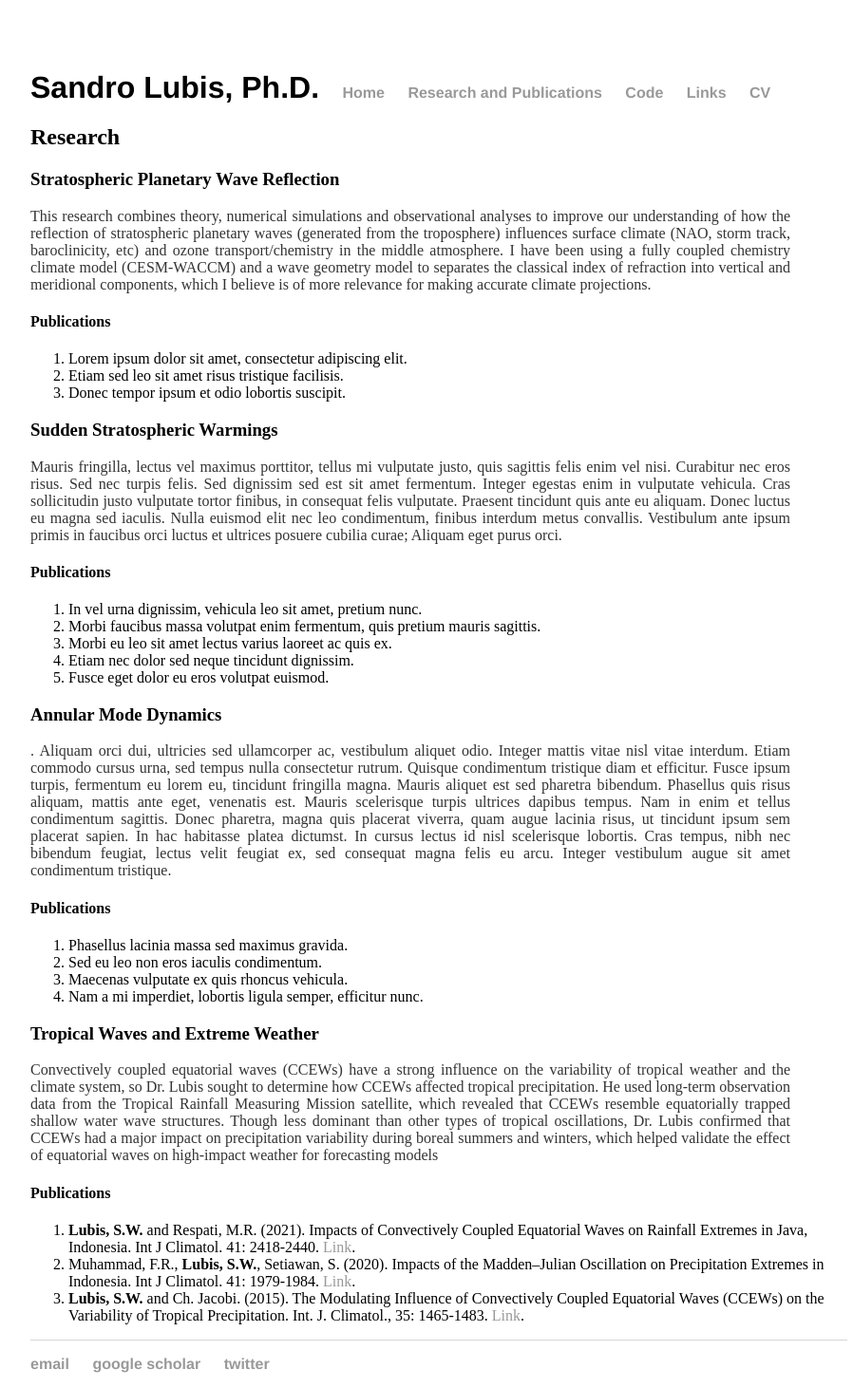
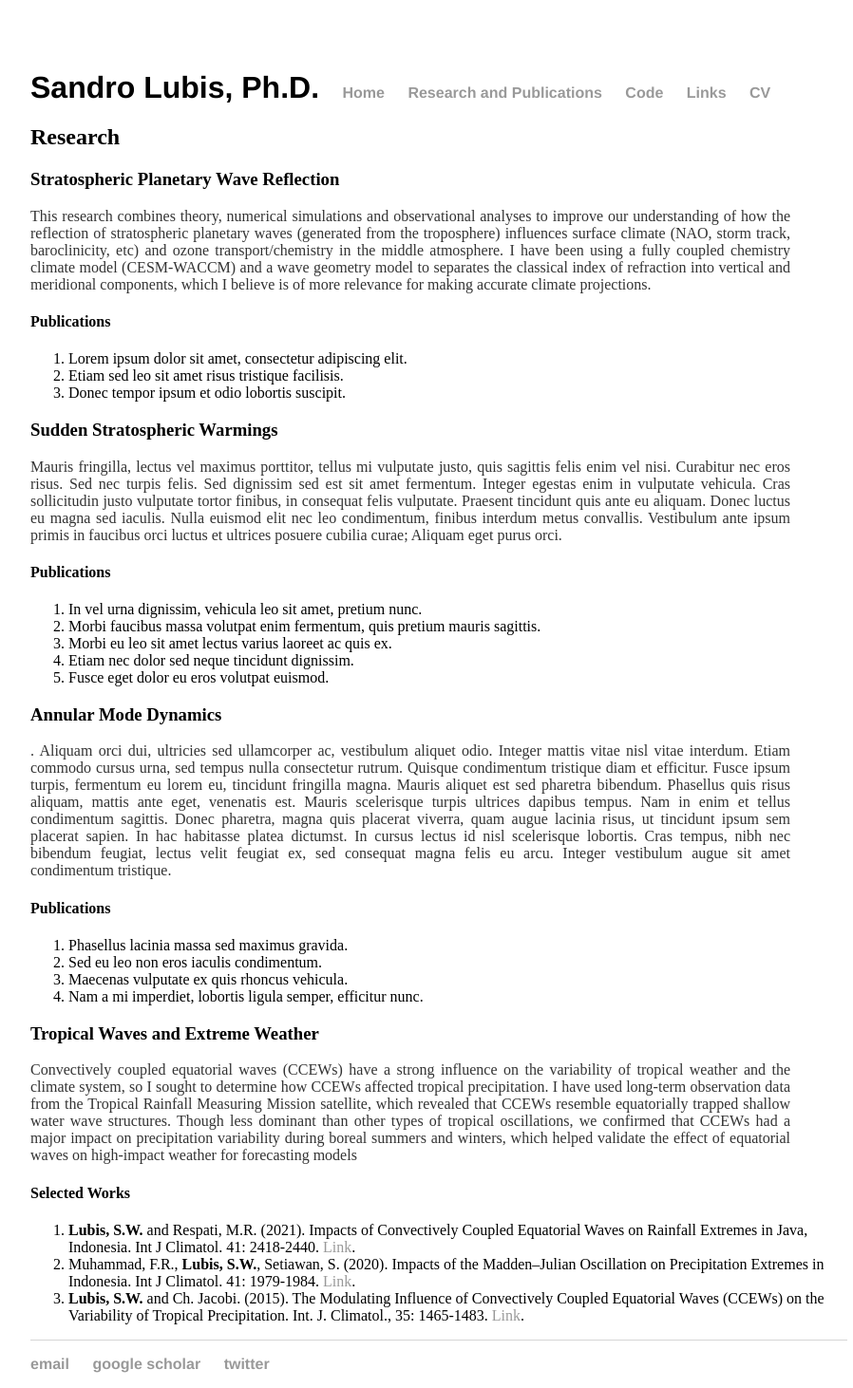
Before and after one commit to sandrolubis/sandrolubis.github.io, a Jekyll site: the page built from research/index.html, in a window 1280 px wide. Shown: the whole page at 95% size, without its empty margins (276-1174 px from the left). Built offline with Jekyll 4.4.1, drawn with Linux system fonts in a browser that asks for light colours.

Commit message:
Update index.html

```diff
--- a/research/index.html
+++ b/research/index.html
@@ -44,12 +44,12 @@ title: Research Interests | Sandro Lubis
 
 			<h3>Tropical Waves and Extreme Weather</h3>
 			<p class="indented"><font size=3> Convectively coupled equatorial waves (CCEWs) have a strong influence on the variability of
-				tropical weather and the climate system, so Dr. Lubis sought to determine how CCEWs affected tropical precipitation.
-				He used long-term observation data from the Tropical Rainfall Measuring Mission satellite, which revealed that CCEWs resemble
+				tropical weather and the climate system, so I sought to determine how CCEWs affected tropical precipitation.
+				I have used long-term observation data from the Tropical Rainfall Measuring Mission satellite, which revealed that CCEWs resemble
 				equatorially trapped shallow water wave structures. Though less dominant than other types of tropical oscillations,
-				Dr. Lubis confirmed that CCEWs had a major impact on precipitation variability during boreal summers and winters,
+				we confirmed that CCEWs had a major impact on precipitation variability during boreal summers and winters,
 				which helped validate the effect of equatorial waves on high-impact weather for forecasting models </font></p>
-			<h4>Publications</h4>
+			<h4>Selected Works</h4>
 			<ol>
 			  <li><b>Lubis, S.W.</b> and Respati, M.R. (2021). Impacts of Convectively Coupled Equatorial Waves on Rainfall Extremes in Java, Indonesia. Int J Climatol. 41: 2418-2440. <a href="https://doi.org/10.1002/joc.6967">Link</a>.</li>
 			  <li>Muhammad, F.R., <b>Lubis, S.W.</b>, Setiawan, S. (2020).  Impacts of the Madden–Julian Oscillation on Precipitation Extremes in Indonesia. Int J Climatol. 41: 1979-1984. <a href="https://doi.org/10.1002/joc.6941">Link</a>.</li>
```
